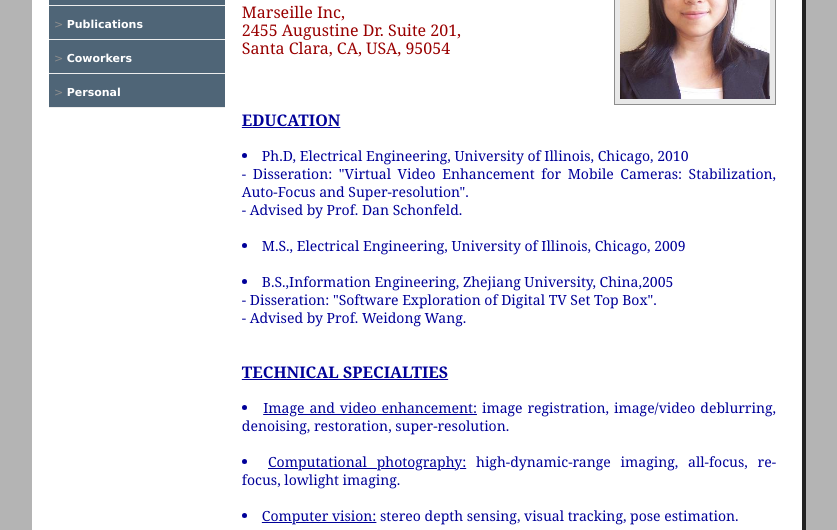
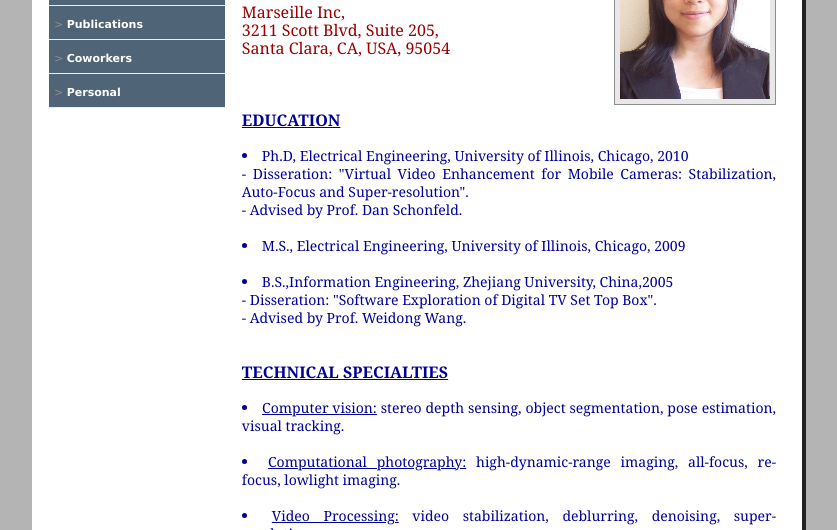
Before and after one commit to juliayang330/juliayang330.github.io, a plain HTML site: page index.html in a window 1280 px wide. Shown: the part 270-800 px from the top of the page, without its empty margins (221-1058 px from the left). Drawn offline with Linux system fonts and the light colour scheme.

Commit message:
Update index.html

```diff
--- a/index.html
+++ b/index.html
@@ -59,7 +59,7 @@
 					<h3></h3>
 					<ul>
 						<li><span>>></span> <a href="index.html" >Home</a></li>
-					        <li><span>></span> <a href="Junlan_Yang_resume.pdf" >Resume</a></li>
+					        <li><span>></span> <a href="CV_JYang.pdf" >Resume</a></li>
 					        <li><span>></span> <a href="Projects.html" >Projects</a></li>
 					        <li><span>></span> <a href="Publications.html" >Publications</a></li>
 					        <li><span>></span> <a href="Coworkers.html" >Coworkers</a></li>
@@ -85,7 +85,7 @@
 						<dt class="style2">Research Scientist</dt>
 						<br />
 						<dt class="style2">Marseille Inc, </dt>
-						<dt class="style2">2455 Augustine Dr. Suite 201,</dt>
+						<dt class="style2">3211 Scott Blvd, Suite 205,</dt>
 						<dt class="style2">Santa Clara, CA, USA, 95054</dt>
 					</dl>
 					<br />
@@ -105,9 +105,9 @@
 
 					<dt class="style3 style5"><u><br /><br />TECHNICAL SPECIALTIES </u></dt>
 					<dt class="style4"><br />
-						<li><u>Image and video enhancement:</u> image registration, image/video deblurring, denoising, restoration, super-resolution.</li><br />
-		                                <li><u>Computational photography:</u> high-dynamic-range imaging, all-focus, re-focus, lowlight imaging.</li><br />
-		                                <li><u>Computer vision:</u> stereo depth sensing, visual tracking, pose estimation.</li>
+						<li><u>Computer vision:</u> stereo depth sensing, object segmentation, pose estimation, visual tracking.</li><br />
+						<li><u>Computational photography:</u> high-dynamic-range imaging, all-focus, re-focus, lowlight imaging.</li><br />
+						<li><u>Video Processing:</u> video stabilization, deblurring, denoising, super-resolution.</li>
 		                        </dt>
 
 		                        <dt class="style3 style5"><u><br /><br />WORKING EXPERIENCE</u></dt>
```
